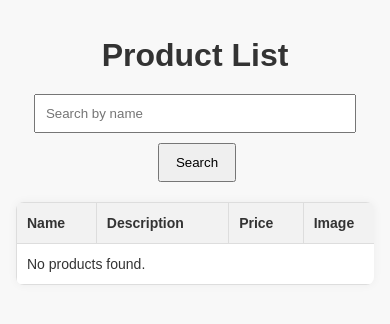
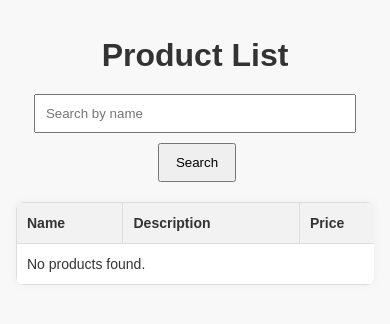
Before and after one commit to codrin-hash/php-project, a PHP site: page / in a window 390 px wide. Shown: the top 324 px of the page. Run offline with PHP 8.4, Linux system fonts and the light colour scheme; data that the repository does not hold is empty.

Commit message:
Small patch pentru responsiveness

```diff
--- a/assets/css/style.css
+++ b/assets/css/style.css
@@ -43,7 +43,11 @@ button {
 table {
     width: 100%;
     border-collapse: collapse;
-    min-width: 600px;
+    background-color: white;
+    min-width: 800px; /* pentru responsive scroll */
+    box-shadow: 0 0 8px rgba(0, 0, 0, 0.05);
+    border-radius: 6px;
+    overflow: hidden;
 }
 
 th, td {
--- a/index.php
+++ b/index.php
@@ -10,7 +10,7 @@
         <meta name="viewport" content="width=device-width, initial-scale=1.0">
         <title>Product List</title>
         <link rel="stylesheet" href="assets/css/style.css">
-        <script src="assets/js/main.js" defer></script>
+        <script src="assets/js/script.js" defer></script>
     </head>
     <body>
 
```
